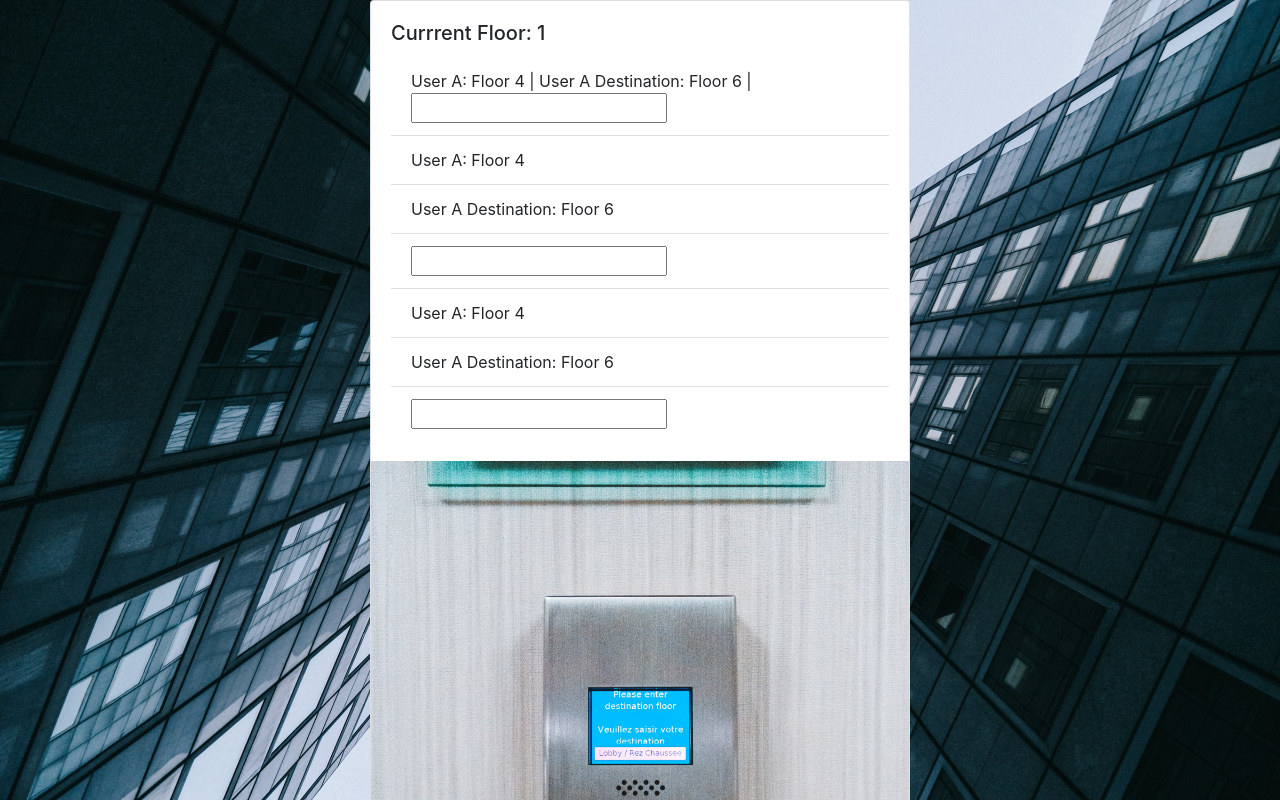
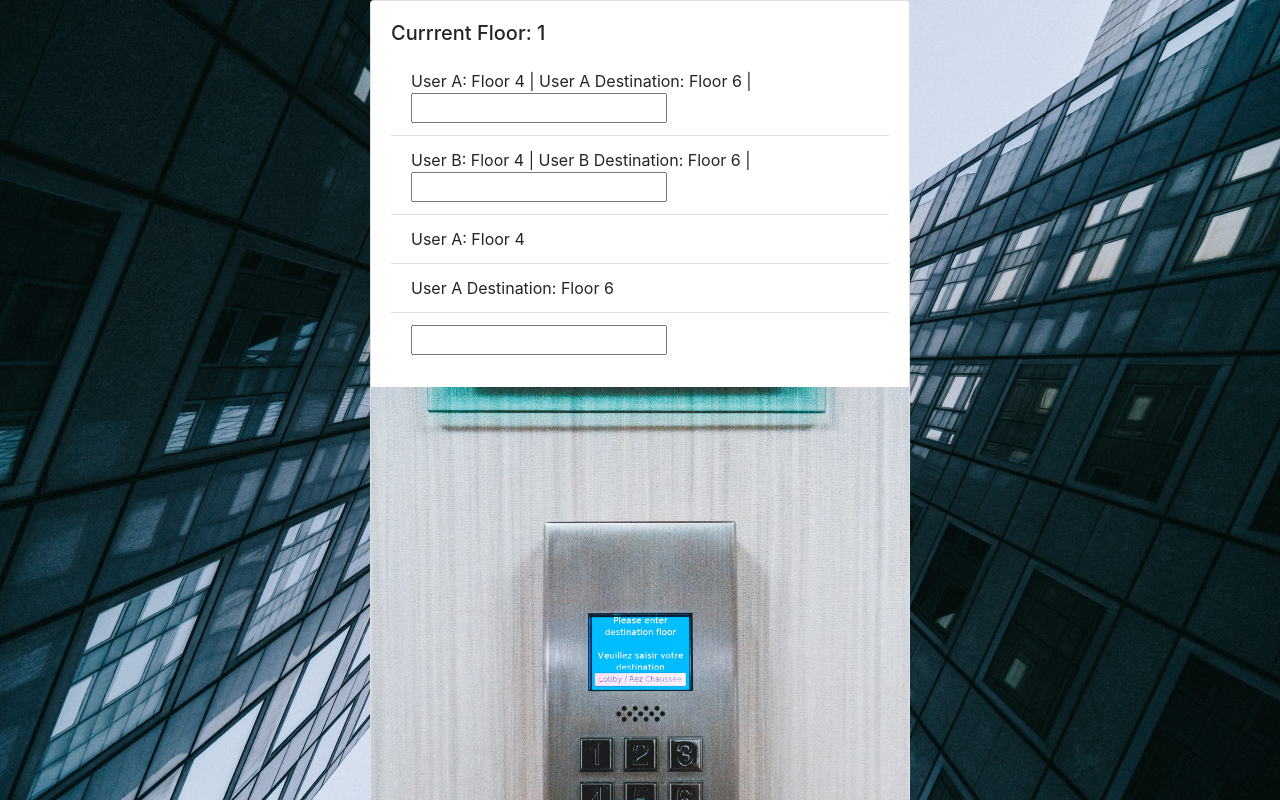
Before and after one commit to GreatDeveloper66/elevator-app, a React (Create React App) app: page / in a window 1280 px wide. Built offline with nearby package versions, Linux system fonts and the light colour scheme.

Commit message:
Put all elements of UserB on same line

```diff
--- a/src/Components/UserB.js
+++ b/src/Components/UserB.js
@@ -23,9 +23,7 @@ const mapStateToProps = state => {
     render(){
         return(
             <Fragment>
-                <ListGroupItem>User A: Floor 4 </ListGroupItem>
-                <ListGroupItem>User A Destination: Floor 6</ListGroupItem>
-                <ListGroupItem><input type="number"></input></ListGroupItem>
+                <ListGroupItem>User B: Floor 4 | User B Destination: Floor 6 | <input type="number"></input> </ListGroupItem>
             </Fragment>
         )
     }
```
